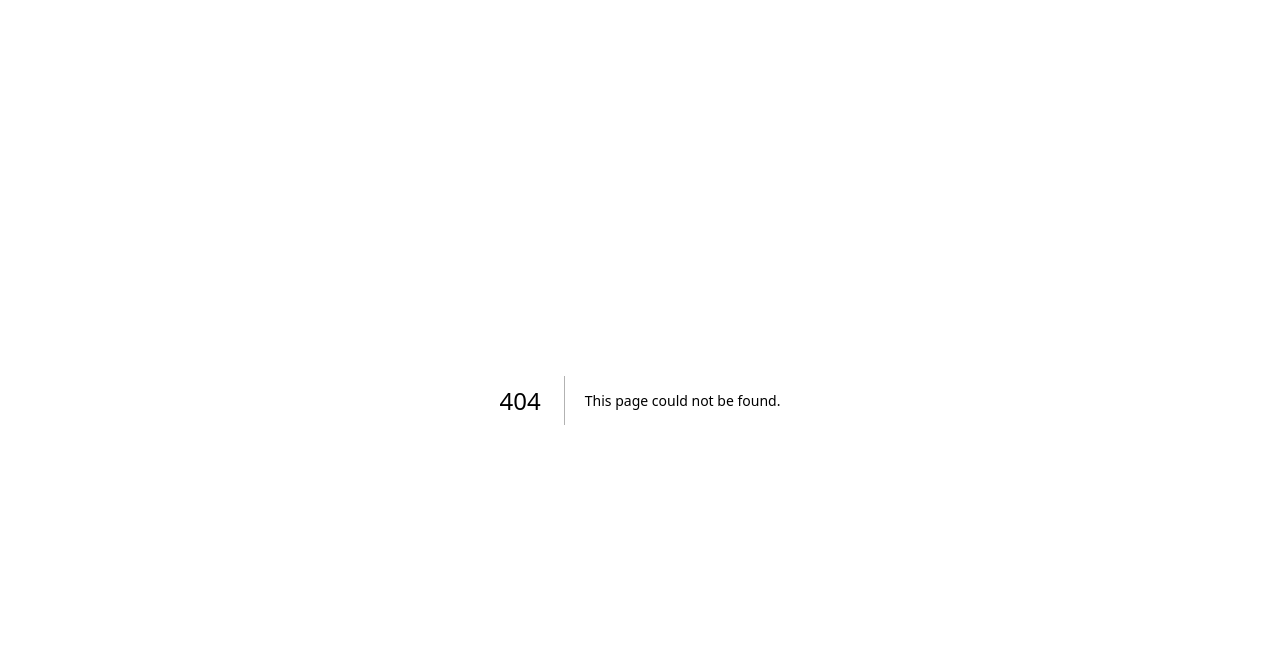
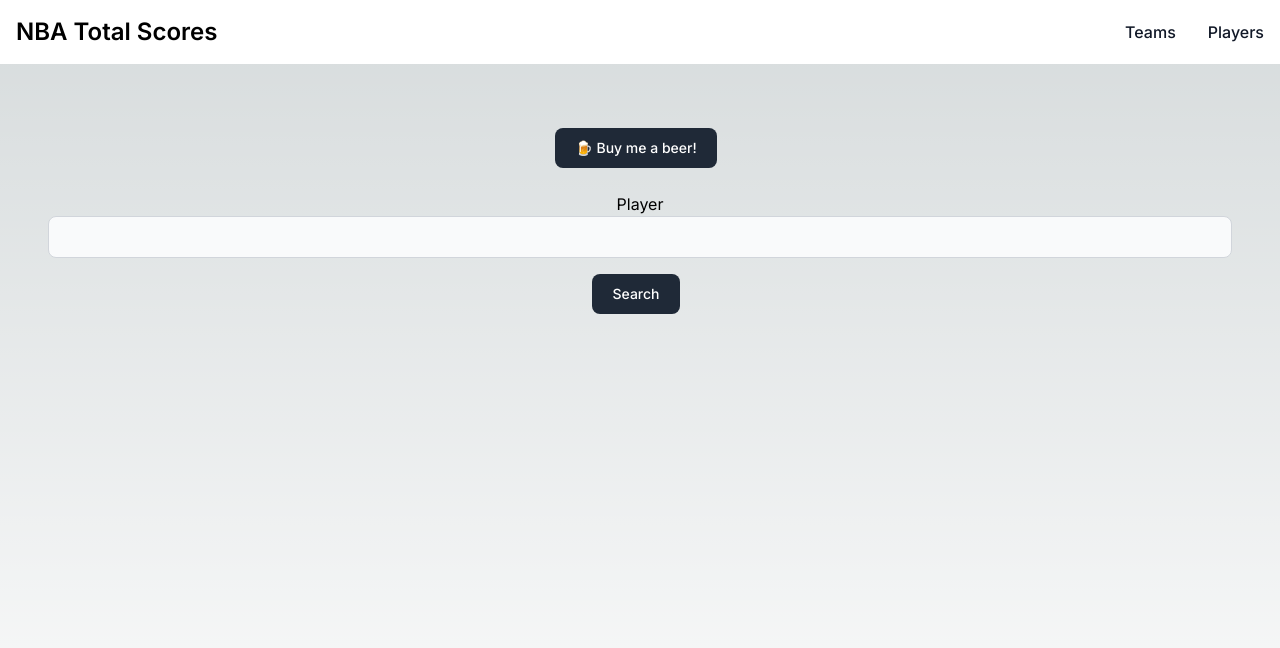
Before and after one commit to rafael-leal-mccormack/nba-total-scores-app, a Next.js app: page /players in a window 1280 px wide. Before the commit this address had no page. Shown: the top 648 px of the page. Built offline with nearby package versions, Linux system fonts and the light colour scheme.

Commit message:
add statistics for a single player

```diff
--- /dev/null
+++ b/src/app/api/player/route.ts
@@ -0,0 +1,93 @@
+import { NextRequest } from "next/server";
+// For local usage
+import puppeteer, { Browser, Page } from "puppeteer";
+
+// For remote usage
+// import puppeteer, { Browser, Page } from "puppeteer-core";
+
+// export const runtime = "edge"
+export const maxDuration = 30;
+
+
+export async function GET(req: NextRequest) {
+  const { searchParams } = new URL(
+    req.url as string
+  );
+  const url = statMuseUrl;
+  const player = searchParams.get("player");
+
+  console.log("Player: ", player);
+
+  if (!url) {
+    return new Response(`A ?url query-parameter is required`, {
+      status: 400,
+    });
+  }
+
+  if (!player) {
+    return new Response(`A player query-parameter is required`, {
+      status: 400,
+    });
+  }
+
+  // For remote usage
+  let browser: Browser;
+  if (process.env.DEV) {
+    // For local usage
+    browser = await puppeteer.launch({ headless: true });
+  } else {
+    browser = await puppeteer.connect({
+      browserWSEndpoint: process.env.REMOTE_LOCAL_CHROME
+    });
+  }
+
+  try {
+    const page = await browser.newPage();
+    await page.setViewport({ width: 1920, height: 1080 });
+    const searchQuery = `${player}, last 5 games`
+
+    await page.goto(statMuseUrl + nbaPath + searchQuery.replace(" ", "-"));
+
+    console.log("Finding player specific stats...");
+    const playerStats = await findPlayerStats(page);
+    console.log('\nFound team 1 stats!', JSON.stringify(playerStats))
+
+    //end browser instance
+    await browser.close();
+    return Response.json(playerStats);
+  } catch {
+    await browser.close();
+  }
+
+}
+
+const statMuseUrl = "https://www.statmuse.com/";
+const nbaPath = "nba/ask/"
+
+async function findPlayerStats(page: Page) {
+  console.log("waiting for table to show");
+  await page.waitForSelector("div.relative table");
+
+  // convert table to json data
+  const data = await page.evaluate(async () => {
+    const table: HTMLTableElement =
+      document.querySelector("div.relative table")!;
+
+    // logic from parseHTMLTable function
+    const columns = Array.from(table.querySelectorAll("th")).map((it) => {
+      if (it && it.textContent) {
+        return it.textContent.trim();
+      }
+    });
+    const rows = table.querySelectorAll("tbody > tr");
+    return Array.from(rows).map((row) => {
+      const cells = Array.from(row.querySelectorAll("td"));
+      return columns.reduce((obj, col, idx) => {
+        (obj as any)[col!] = cells[idx].textContent?.trim();
+        return obj;
+      }, {});
+    });
+  });
+
+  return data;
+}
--- a/src/app/layout.tsx
+++ b/src/app/layout.tsx
@@ -3,6 +3,8 @@
 import "./globals.css";
 import { Analytics } from "@vercel/analytics/react";
 import { SpeedInsights } from "@vercel/speed-insights/next";
+import NavBar from "../components/main-components/navbar";
+import BeerButton from "../components/main-components/beer-button";
 
 const inter = Inter({ subsets: ["latin"] });
 
@@ -19,7 +21,12 @@
   return (
     <html lang="en">
       <body className={inter.className}>
-        {children}
+        <NavBar></NavBar>
+
+        <main className="flex min-h-screen flex-col items-center p-4 lg:p-12">
+          <BeerButton></BeerButton>
+          {children}
+        </main>
         <Analytics></Analytics>
         <SpeedInsights></SpeedInsights>
       </body>
--- a/src/app/page.tsx
+++ b/src/app/page.tsx
@@ -1,6 +1,5 @@
 "use client";
-import { useEffect, useRef, useState } from "react";
-import Table from "../components/table";
+import { Fragment, useEffect, useRef, useState } from "react";
 import Logo from "../components/Logo";
 import { NBAAbbreviation, getAverageForPoints, getAverageForResults } from "../utils/util";
 import Spinner from "../components/Spinner";
@@ -73,7 +72,6 @@
         team2: data[2],
         match: data[0],
       };
-      console.log(results);
       const team1avg = getAverageForResults(results.team1);
       if (results.team1.length < 6) {
         results.team1.push({ RESULT: "", PTS: getAverageForPoints(results.team1).toString()});
@@ -112,7 +110,7 @@
   }, [loading]);
 
   return (
-    <main className="flex min-h-screen flex-col items-center p-4 lg:p-12">
+    <Fragment>
       {loading ? (
         <div className="flex justify-center items-center absolute h-full w-full left-0 top-0 z-20">
           <Spinner></Spinner>
@@ -120,11 +118,7 @@
       ) : (
         ""
       )}
-      <a target="_blank" href="https://www.buymeacoffee.com/rafael_leal">
-        <div className="text-white mt-4 bg-gray-800 hover:bg-gray-900 focus:outline-none focus:ring-4 focus:ring-gray-300 font-medium rounded-lg text-sm px-5 py-2.5 me-2 mb-2 dark:bg-gray-700 dark:hover:bg-gray-600 dark:focus:ring-blue-500 dark:border-gray-700">
-          🍺 Buy me a beer!
-        </div>
-      </a>
+
       <div className="text-center">
         <p className="text-sm">
           This website displays the recent performance of NBA teams in their
@@ -171,6 +165,6 @@
         <TeamStats stats={stats}></TeamStats>
         <MatchStats stats={stats}></MatchStats>
       </div>
-    </main>
+    </Fragment>
   );
 }
--- /dev/null
+++ b/src/app/players/page.tsx
@@ -0,0 +1,78 @@
+"use client";
+import { Fragment, useEffect, useRef, useState } from "react";
+import Table from "../../components/table";
+import { getAverageForPoints, getAverageForResults } from "../../utils/util";
+import Spinner from "../../components/Spinner";
+
+export default function PlayersPage() {
+  const [loading, setLoading] = useState(false);
+  const [playerStat, setStat] = useState(null);
+  const playerInput = useRef<HTMLInputElement>(null);
+
+  async function getStats() {
+    try {
+      const playerSpecificStats = await fetch(
+        `/api/player?player=${playerInput.current?.value}`,
+        {
+          // cache: "force-cache",
+          next: {
+            // 16 hours * 60 minutes * 60 seconds
+            revalidate: 57600,
+          },
+        }
+      );
+
+      const stats = await playerSpecificStats.json()
+
+      setStat(stats);
+        console.log(stats)
+      if (stats.length < 6) {
+        stats.push({ RESULT: "", PTS: getAverageForPoints(stats).toString(), "": "AVG"});
+      }
+    } catch {
+      console.log('Error finding player stats')
+    } finally {
+      setLoading(false)
+    }
+  }
+
+  useEffect(() => {
+    if (loading) {
+      getStats();
+    }
+  }, [loading]);
+  return (
+    <Fragment>
+      {loading ? (
+        <div className="flex justify-center items-center absolute h-full w-full left-0 top-0 z-20">
+          <Spinner></Spinner>
+        </div>
+      ) : (
+        ""
+      )}
+      <label>Player</label>
+      <input
+        ref={playerInput}
+        className="bg-gray-50 border border-gray-300 text-gray-900 text-sm rounded-lg focus:ring-blue-500 focus:border-blue-500 block w-full p-2.5 dark:bg-gray-700 dark:border-gray-600 dark:placeholder-gray-400 dark:text-white dark:focus:ring-blue-500 dark:focus:border-blue-500"
+      ></input>
+      <button
+        onClick={async () => {
+          setLoading(true);
+        }}
+        className="text-white mt-4 bg-gray-800 hover:bg-gray-900 focus:outline-none focus:ring-4 focus:ring-gray-300 font-medium rounded-lg text-sm px-5 py-2.5 me-2 mb-2 dark:bg-gray-700 dark:hover:bg-gray-600 dark:focus:ring-blue-500 dark:border-gray-700"
+      >
+        Search
+      </button>
+
+      {playerStat ? (
+        <div className="z-10 w-full items-center justify-between font-mono text-sm flex py-4">
+          <div className="w-full flex items-center">
+            <div className="w-full overflow-scroll">
+              <Table teamStats={playerStat}></Table>{" "}
+            </div>
+          </div>
+        </div>
+      ) : null}
+    </Fragment>
+  );
+}
--- /dev/null
+++ b/src/components/main-components/beer-button.tsx
@@ -0,0 +1,9 @@
+export default function BeerButton() {
+  return (
+    <a className="mb-4" target="_blank" href="https://www.buymeacoffee.com/rafael_leal">
+      <div className="text-white mt-4 bg-gray-800 hover:bg-gray-900 focus:outline-none focus:ring-4 focus:ring-gray-300 font-medium rounded-lg text-sm px-5 py-2.5 me-2 mb-2 dark:bg-gray-700 dark:hover:bg-gray-600 dark:focus:ring-blue-500 dark:border-gray-700">
+        🍺 Buy me a beer!
+      </div>
+    </a>
+  );
+}
--- /dev/null
+++ b/src/components/main-components/navbar.tsx
@@ -0,0 +1,34 @@
+export default function NavBar() {
+    return (<nav className="bg-white border-gray-200 dark:bg-gray-900">
+    <div className="max-w-screen-xl flex flex-wrap items-center justify-between mx-auto p-4">
+      <a
+        href="/"
+        className="flex items-center space-x-3 rtl:space-x-reverse"
+      >
+        <span className="self-center text-2xl font-semibold whitespace-nowrap dark:text-white">
+          NBA Total Scores
+        </span>
+      </a>
+      <div className="hidden w-full md:block md:w-auto" id="navbar-default">
+        <ul className="font-medium flex flex-col p-4 md:p-0 mt-4 border border-gray-100 rounded-lg bg-gray-50 md:flex-row md:space-x-8 rtl:space-x-reverse md:mt-0 md:border-0 md:bg-white dark:bg-gray-800 md:dark:bg-gray-900 dark:border-gray-700">
+          <li>
+            <a
+              href="/"
+              className="block py-2 px-3 text-gray-900 rounded hover:bg-gray-100 md:hover:bg-transparent md:border-0 md:hover:text-blue-700 md:p-0 dark:text-white md:dark:hover:text-blue-500 dark:hover:bg-gray-700 dark:hover:text-white md:dark:hover:bg-transparent"
+            >
+              Teams
+            </a>
+          </li>
+          <li>
+            <a
+              href="/players"
+              className="block py-2 px-3 text-gray-900 rounded hover:bg-gray-100 md:hover:bg-transparent md:border-0 md:hover:text-blue-700 md:p-0 dark:text-white md:dark:hover:text-blue-500 dark:hover:bg-gray-700 dark:hover:text-white md:dark:hover:bg-transparent"
+            >
+              Players
+            </a>
+          </li>
+        </ul>
+      </div>
+    </div>
+  </nav>)
+};
```
